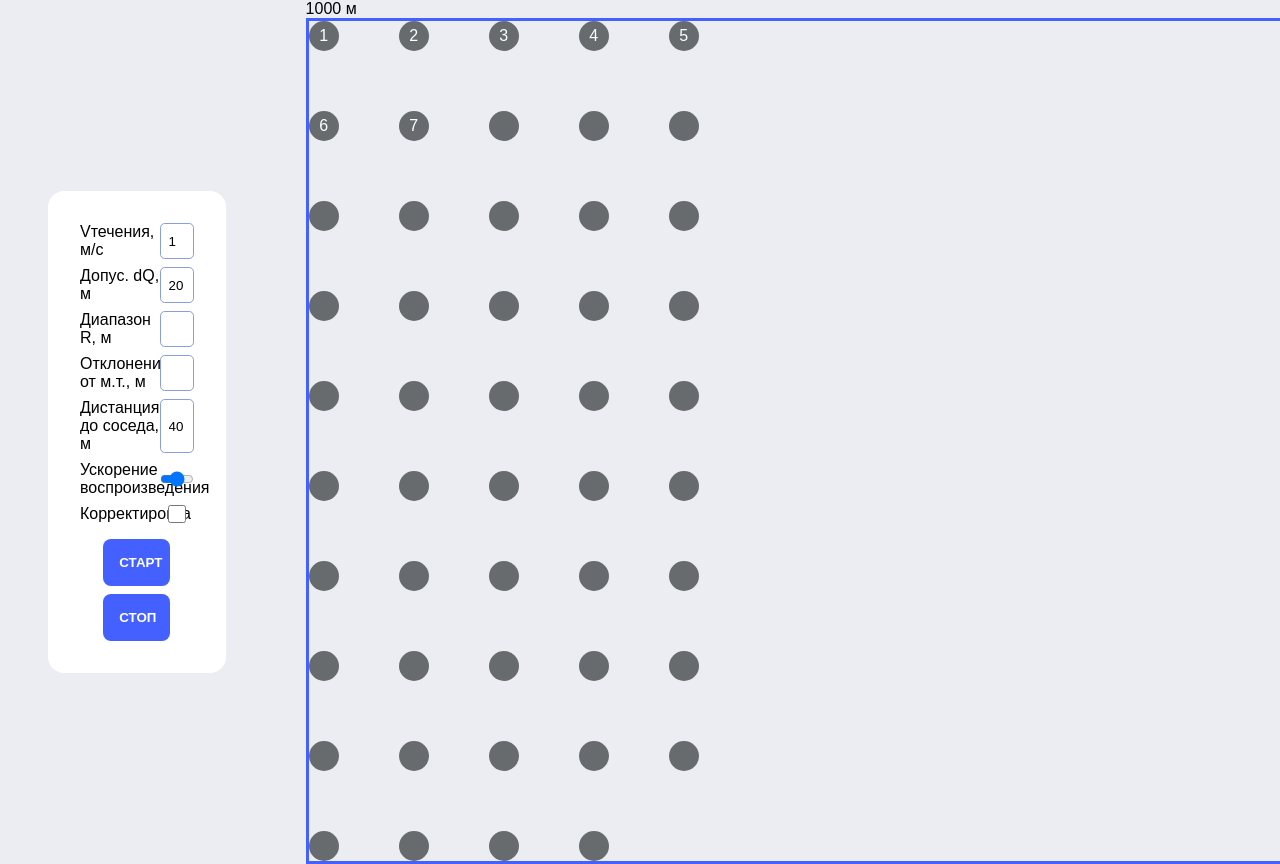
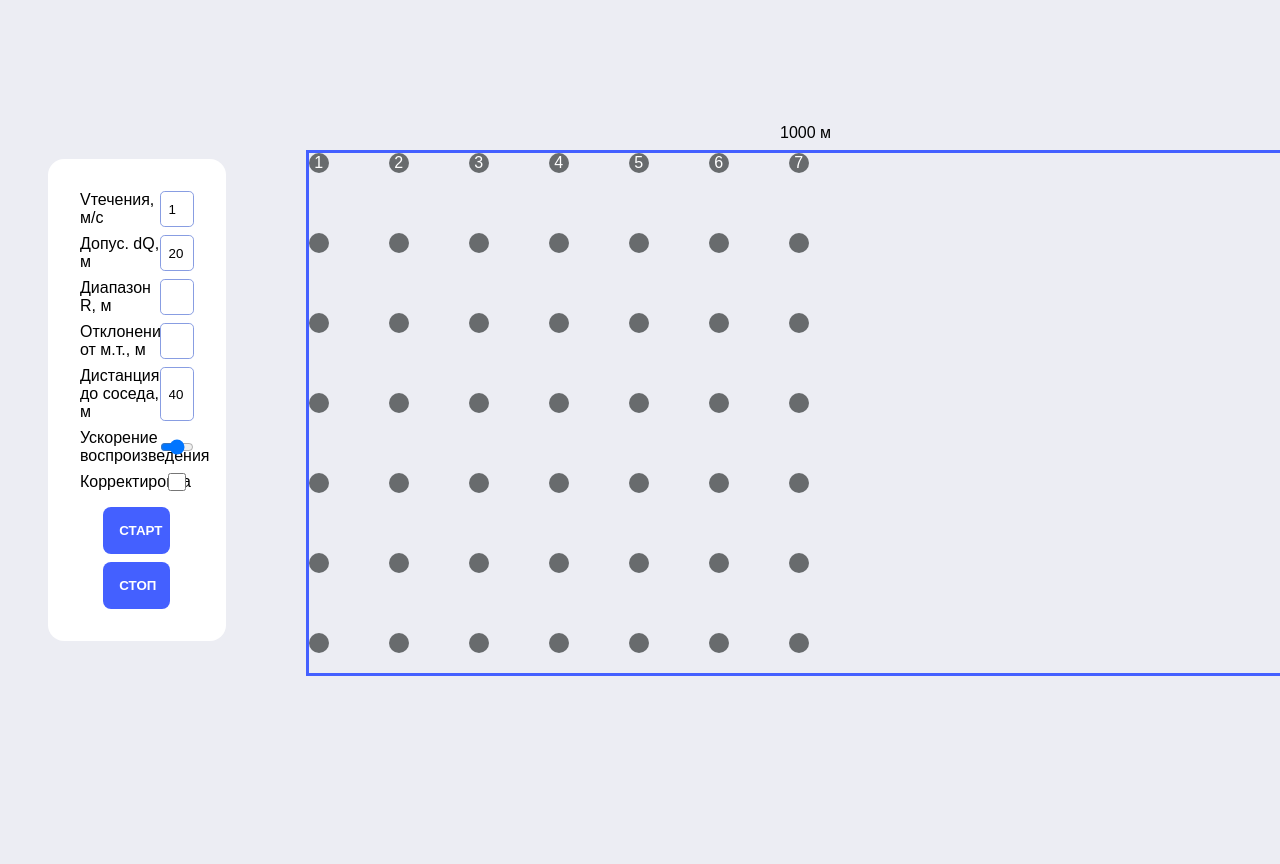
Before and after one commit to Feenny/anpa, a plain HTML site: page index.html in a window 1280 px wide. Shown: the top 864 px of the page. After the commit the page ends 800 px from the top, so only its background shows below. Drawn offline with Linux system fonts and the light colour scheme.

Commit message:
Update style.css

```diff
--- a/style.css
+++ b/style.css
@@ -3,12 +3,12 @@
   padding: 0;
   box-sizing: border-box;
 }
-@import url('https://fonts.googleapis.com/css2?family=Montserrat:wght@400;600&display=swap');
-:root{
+@import url("https://fonts.googleapis.com/css2?family=Montserrat:wght@400;600&display=swap");
+:root {
   --border-radius: 1rem;
 }
 body {
-  font-family: 'Montserrat', sans-serif;
+  font-family: "Montserrat", sans-serif;
   min-height: 100vh;
   display: flex;
   justify-content: left;
@@ -16,10 +16,11 @@ body {
   align-items: center;
   background-color: #ecedf3;
 }
-input:focus{
+input:focus {
   outline: none;
 }
-.menu{
+
+.menu {
   min-height: 50vh;
   max-width: 15%;
   background-color: #fff;
@@ -30,27 +31,30 @@ input:focus{
   flex-direction: column;
   justify-content: space-between;
 }
-.menu__labels{
+.menu__labels {
   margin-bottom: 1rem;
 }
-.menu__labels > div:not(:last-of-type){
+.menu__labels > div:not(:last-of-type) {
   margin-bottom: 0.5rem;
 }
-.menu__labels> div{
+.menu__labels > div {
   display: flex;
 }
-.menu__labels label{
+.menu__labels label {
   display: block;
   width: 70%;
 }
-.menu__labels input{
+.menu__labels input {
   display: block;
   border: 1px solid #889de2;
   padding: 0.5rem;
   border-radius: 0.3rem;
   width: 30%;
 }
-.menu__btns{
+input.speed__input {
+  padding: 0;
+}
+.menu__btns {
   display: flex;
   flex-direction: column;
   justify-content: center;
@@ -63,35 +67,44 @@ input:focus{
   background: #4460ff;
   width: 59%;
   border: none;
-  padding:1rem;
+  padding: 1rem;
   border-radius: 0.5rem;
 }
-.menu__btns > button:hover{
+.menu__btns > button:hover {
   cursor: pointer;
   background: #2a53d8;
 }
-.menu__btns > button:not(:last-of-type){
+.menu__btns > button:not(:last-of-type) {
+  margin-bottom: 0.5rem;
+}
+.anpa-wrapper {
+  display: flex;
+  flex-direction: column;
+  align-items: center;
+  justify-content: center;
+}
+.area {
   margin-bottom: 0.5rem;
 }
 .anpa-container {
-  min-width: 1000px;
-  border: 3px solid #4460FF;
-
+  width: 1000px;
+  height: 526px;
+  border: 3px solid #4460ff;
   display: grid;
-  grid-template-columns: repeat(5, 30px);
-  grid-template-rows: repeat(5, 30px);
+  grid-template-columns: repeat(7, 20px);
+  grid-template-rows: repeat(7, 20px);
   grid-gap: 60px 60px;
 }
 
 .anpa-item {
   color: #fff;
-justify-content: center;
-  display: flex ;
-   align-items: center;
+  justify-content: center;
+  display: flex;
+  align-items: center;
   background-color: #686b6d;
   border-radius: 50%;
-  width: 30px;
-  height: 30px;
+  width: 20px;
+  height: 20px;
 }
 
 /* @keyframes container-move{
@@ -103,21 +116,21 @@ justify-content: center;
   }
 } */
 @keyframes rotate-circle {
-  0%{
-    background: #4460FF;
+  0% {
+    background: #4460ff;
   }
   10% {
-    transform:  translate(0, -45px)
+    transform: translate(0, -45px);
   }
-  80%{
-    transform:  translate(450px, -45px)
+  80% {
+    transform: translate(630px, -45px);
   }
   99% {
-    background: #4460FF;
-    transform: translate(450px,0);
+    background: #4460ff;
+    transform: translate(630px, 0);
   }
   100% {
-    background: #686B6D;
-    transform: translate(450px,0);
+    background: #686b6d;
+    transform: translate(630px, 0);
   }
 }
```
